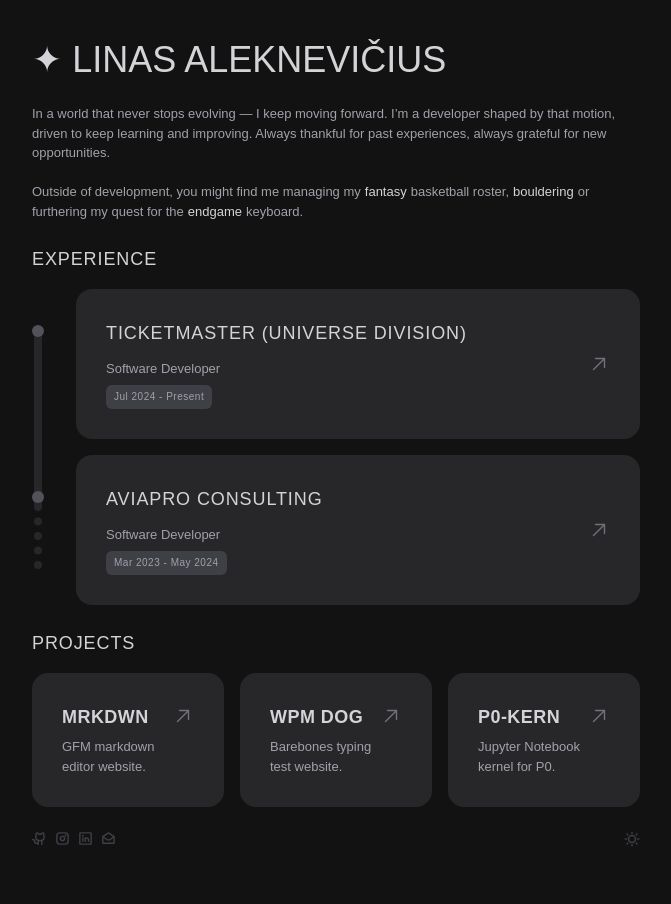
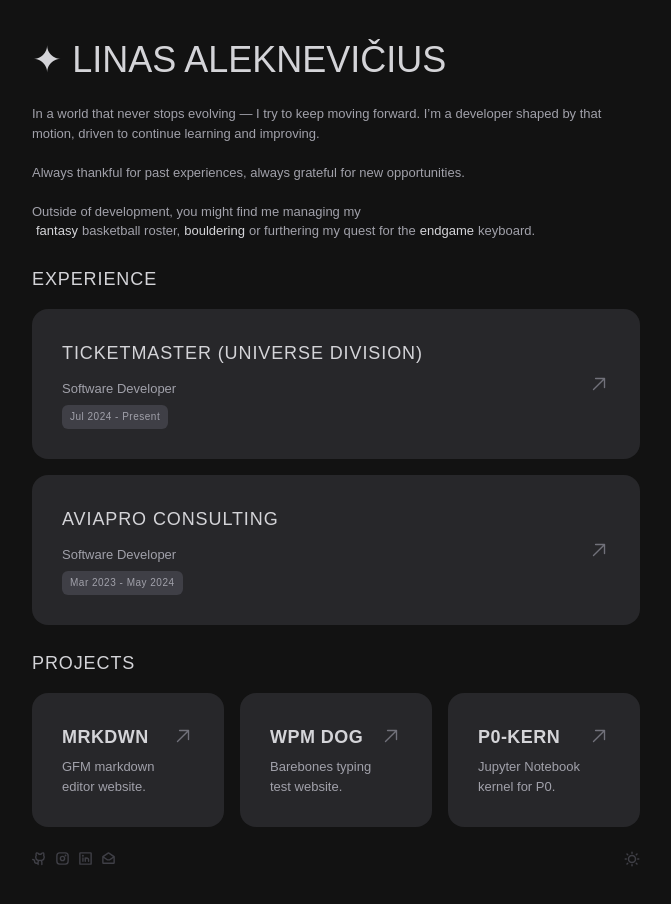
Before and after one commit to bzap/aleknev_dev_v4, a Next.js app: page / in a window 1280 px wide. Shown: the top 904 px of the page, without its empty margins (304-975 px from the left). Built offline with nearby package versions, Linux system fonts and the light colour scheme; a web font is replaced by a local one.

Commit message:
removing bar from exp

```diff
--- a/src/app/components/About.tsx
+++ b/src/app/components/About.tsx
@@ -9,16 +9,14 @@
     return (
         <SectionContainer delay={150}>
             <div className="text-[13px] text-zinc-500 dark:text-zinc-400">
-                <span>
-                    In a world that never stops evolving — I keep moving forward.
-                    I’m a developer shaped by that motion, driven to keep learning and improving.
-                    Always thankful for past experiences, always grateful for new opportunities.
-                </span>
+                <p>
+                    In a world that never stops evolving — I try to keep moving forward.
+                    I’m a developer shaped by that motion, driven to continue learning and improving.
+                </p>
                 <br />
+                <p>Always thankful for past experiences, always grateful for new opportunities.</p>
                 <br />
-                <span>
-                    Outside of development, you might find me managing my
-                </span>
+                <p>Outside of development, you might find me managing my</p>
                 <a
                     className={highlightedTextClassName}
                     href="https://i.imgur.com/JM6ZTAb.jpeg"
--- a/src/app/components/experience/Experience.tsx
+++ b/src/app/components/experience/Experience.tsx
@@ -8,34 +8,15 @@
     return (
         <SectionContainer delay={300} header="EXPERIENCE">
             <div className="flex justify-center w-full flex-col gap-4">
-                {experiences.map(
-                    ({ workplace, title, duration, link }, index) => {
-                        const experiencesLength =
-                            Object.keys(experiences).length - 1;
-
-                        return (
-                            <div
+                {experiences.map(({ workplace, title, duration, link }) => (
+                    <ExperienceCard
                         key={workplace}
-                                className="flex flex-row gap-8 group"
-                            >
-                                <div className="sm:block hidden mt-[36px]">
-                                    <div className="w-3 h-3 bg-zinc-400  dark:bg-zinc-600 rounded-full border-zinc-400 dark:border-zinc-600 relative z-20 group-hover:dark:bg-zinc-400 group-hover:bg-zinc-500 transition" />
-                                    {index < experiencesLength ? (
-                                        <div className="h-[154%] relative z-10 border-l-[8px] border-5 border-solid border-zinc-300 dark:border-zinc-800 ml-0.5 -mt-1" />
-                                    ) : (
-                                        <div className="h-[58%] border-l-[8px] relative z-10 border-dotted border-zinc-300 dark:border-zinc-800 ml-0.5" />
-                                    )}
-                                </div>
-                                <ExperienceCard
                         workplace={workplace}
                         title={title}
                         duration={duration}
                         link={link}
                     />
-                            </div>
-                        );
-                    }
-                )}
+                ))}
             </div>
         </SectionContainer>
     );
--- a/src/app/components/header/Header.tsx
+++ b/src/app/components/header/Header.tsx
@@ -8,7 +8,7 @@
             <div className="flex h-full items-center border-b-zinc-200 flex w-full justify-between">
                 <div className="flex flex-row items-center justify-center">
                     <span className="text-zinc-600 font-spectral dark:text-zinc-300 text-4xl">
-                        ✦&nbsp;LINAS ALEKNEVIČIUS
+                        ✦ LINAS ALEKNEVIČIUS
                     </span>
                 </div>
             </div>
```
Lines whose indentation alone changed are shown as unchanged.
